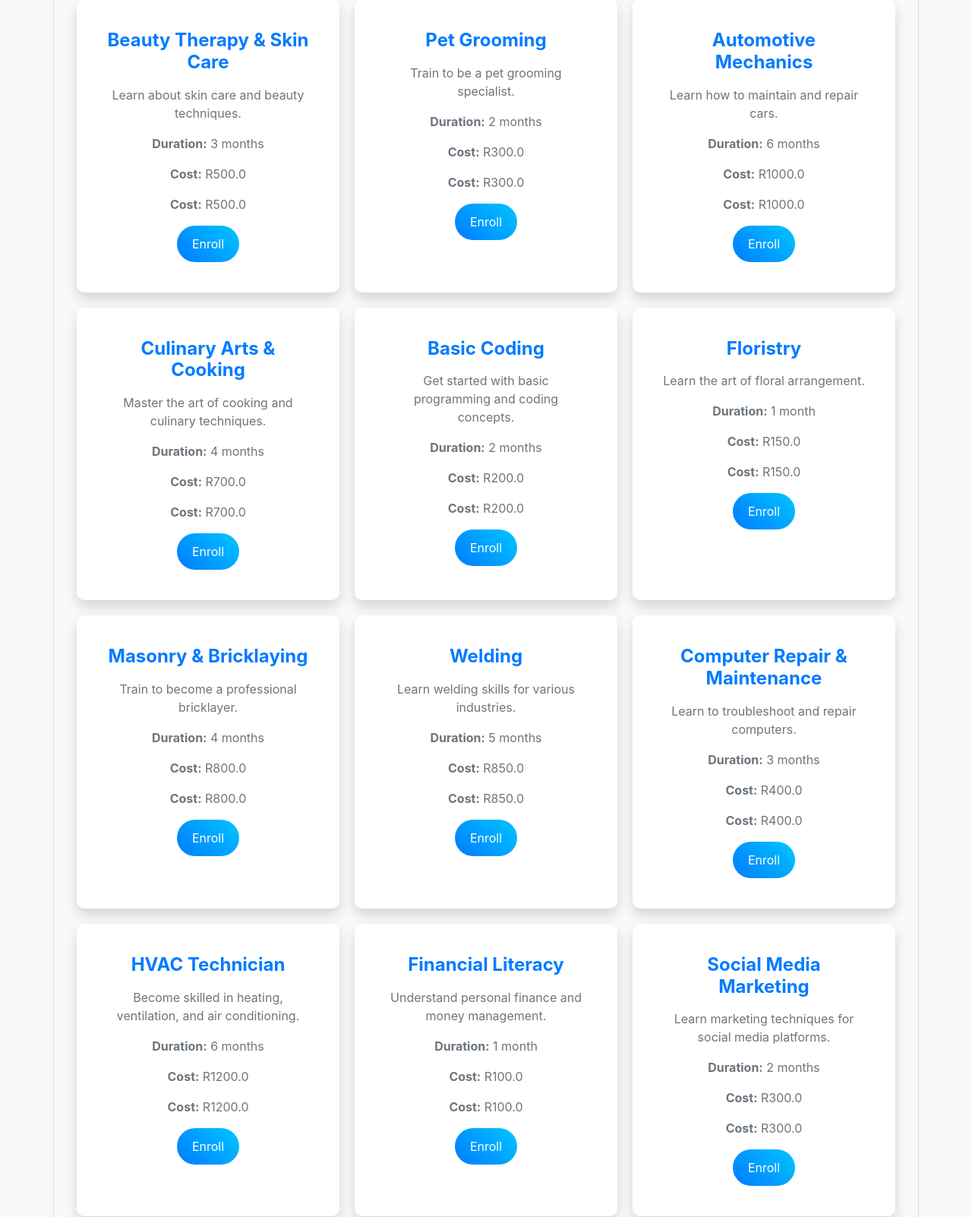
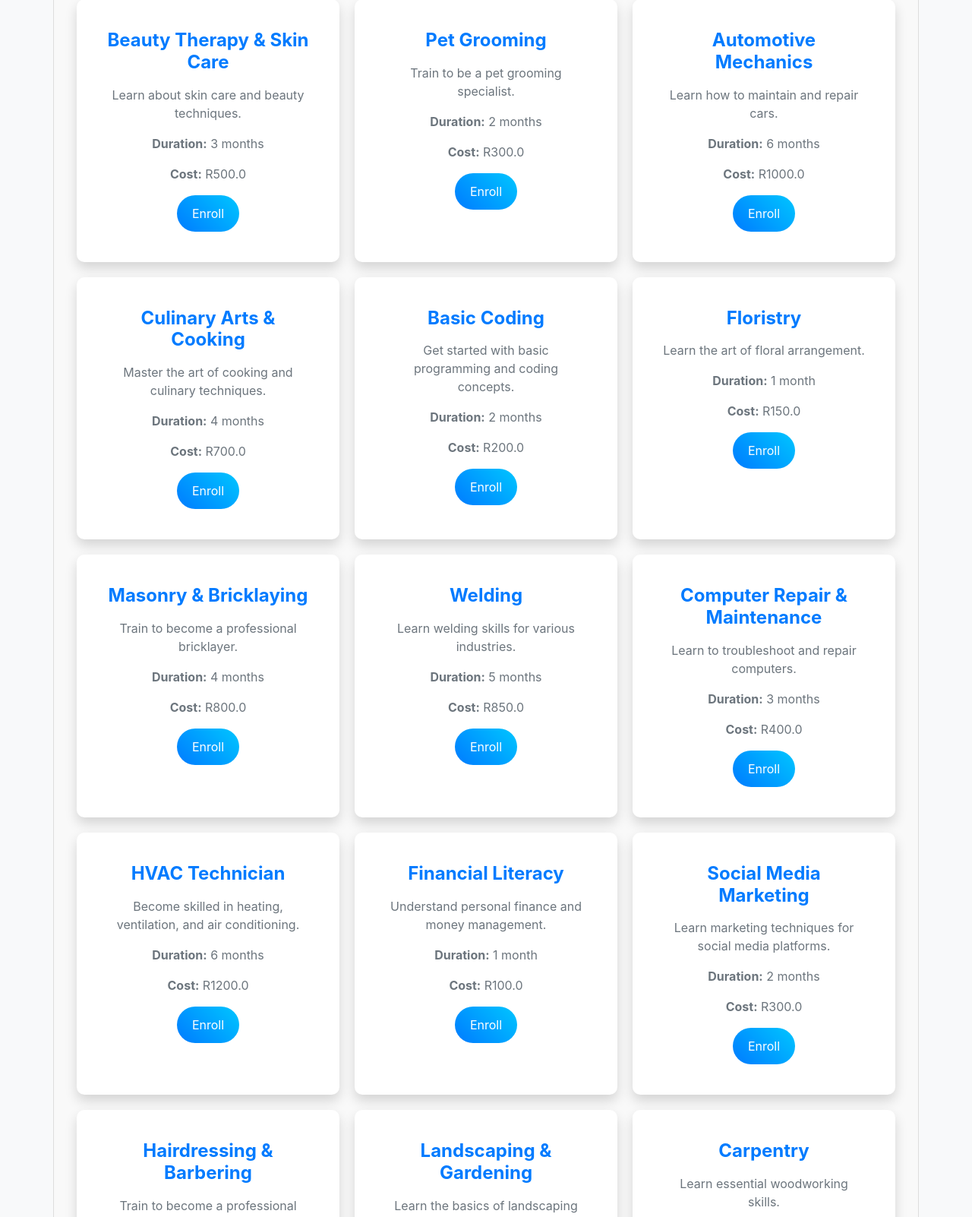
Before and after one commit to NVNtshangase/Youth-Incubation-System, a Flask app: page /courses in a window 1280 px wide. Shown: the part 300-1902 px from the top of the page at 76% size. Run offline with Flask 3, Linux system fonts and the light colour scheme; some libraries are stand-ins or nearby versions.

```diff
--- a/YUI Inc/templates/course_view.html
+++ b/YUI Inc/templates/course_view.html
@@ -13,7 +13,6 @@
                 <h5 class="card-title">{{ course.course_name }}</h5>
                 <p class="card-text">{{ course.course_description }}</p>
                 <p class="card-text"><strong>Duration:</strong> {{ course.course_duration }}</p>
-                <p class="card-text"><strong>Cost:</strong> R{{ course.course_cost }}</p>
                 <p class="card-text"><strong>Cost:</strong> R{{ course.course_cost }}</p>
                 <a href="{{ url_for('application.application', course_id=course.course_id) }}" class="btn custom-btn">Enroll</a>
 
```
